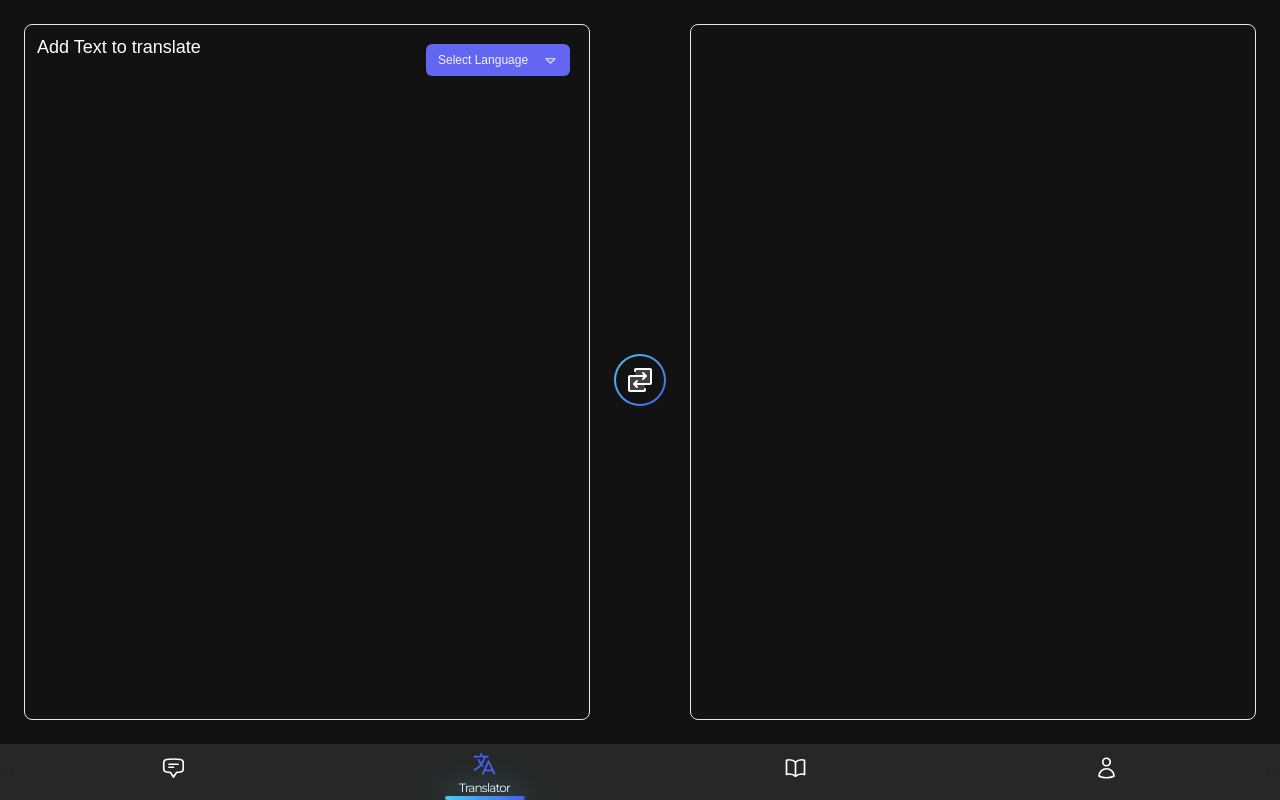
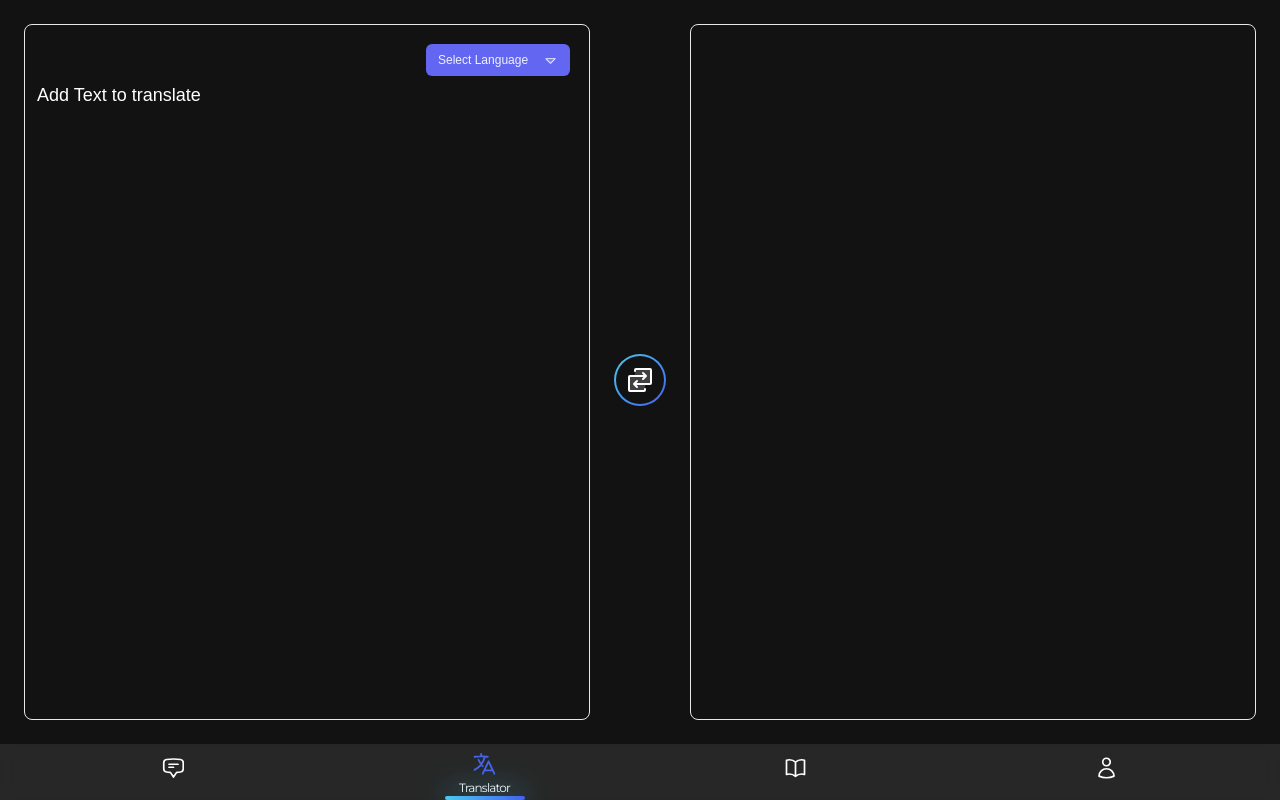
Before and after one commit to mohd-Bilal-exe/verbi.AI, a React (Vite) app: page / in a window 1280 px wide. Built offline with nearby package versions, Linux system fonts and the light colour scheme; a web font is replaced by a local one.

Commit message:
last pakak

```diff
--- a/src/components/DropDown.jsx
+++ b/src/components/DropDown.jsx
@@ -32,6 +32,7 @@ const DropDown = ({ setSelectedLang }) => {
         <motion.ul
           initial={wrapperVariants.closed}
           variants={wrapperVariants}
+
           style={{ originY: "top", translateX: "-50%" }}
           className="flex flex-col gap-1 p-1.5 rounded-lg bg-white shadow-xl absolute top-[120%] left-[50%] w-36 overflow-hidden"
         >
@@ -121,6 +122,12 @@ Option.propTypes = {
 export default DropDown;
 
 const wrapperVariants = {
+    whileHover:{
+            scaleX:1
+    },
+    whileHoverNot:{
+        scaleX:0.1
+},
   open: {
     scaleY: 1,
     transition: {
--- a/src/pages/TranslatePage.jsx
+++ b/src/pages/TranslatePage.jsx
@@ -76,7 +76,7 @@ const TranslatePage = () => {
           name="before"
           value={ipText}
           onChange={(e) => setIpText(e.target.value)}
-          className="w-full h-full smartphone: p-2 px-3 text-lg rounded-lg bg-transparent border resize-none overflow-y-auto"
+          className="w-full h-full smartphone: p-2 px-3 pt-14 text-lg rounded-lg bg-transparent border resize-none overflow-y-auto"
         ></textarea>
       </div>
       <div
```
